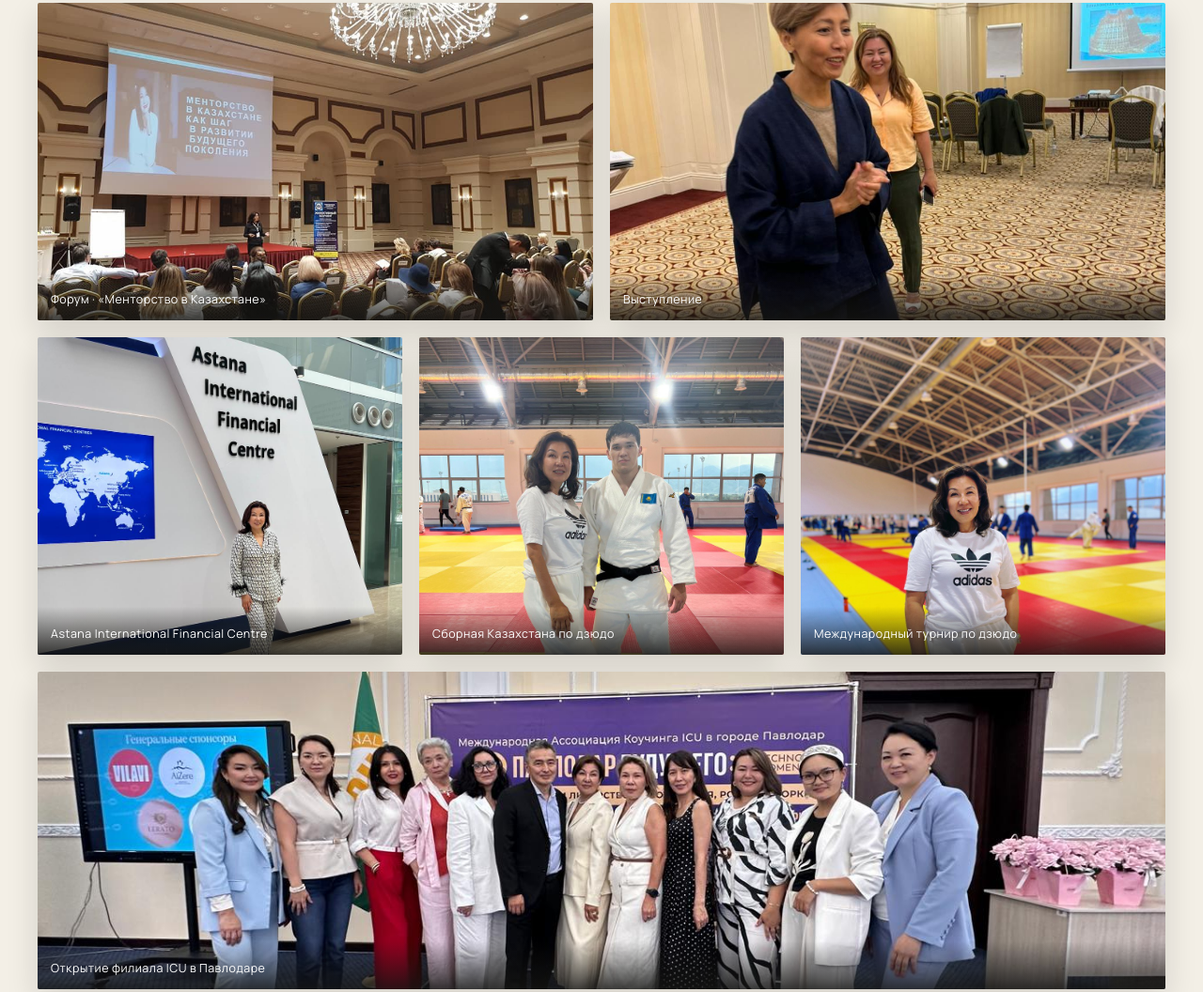
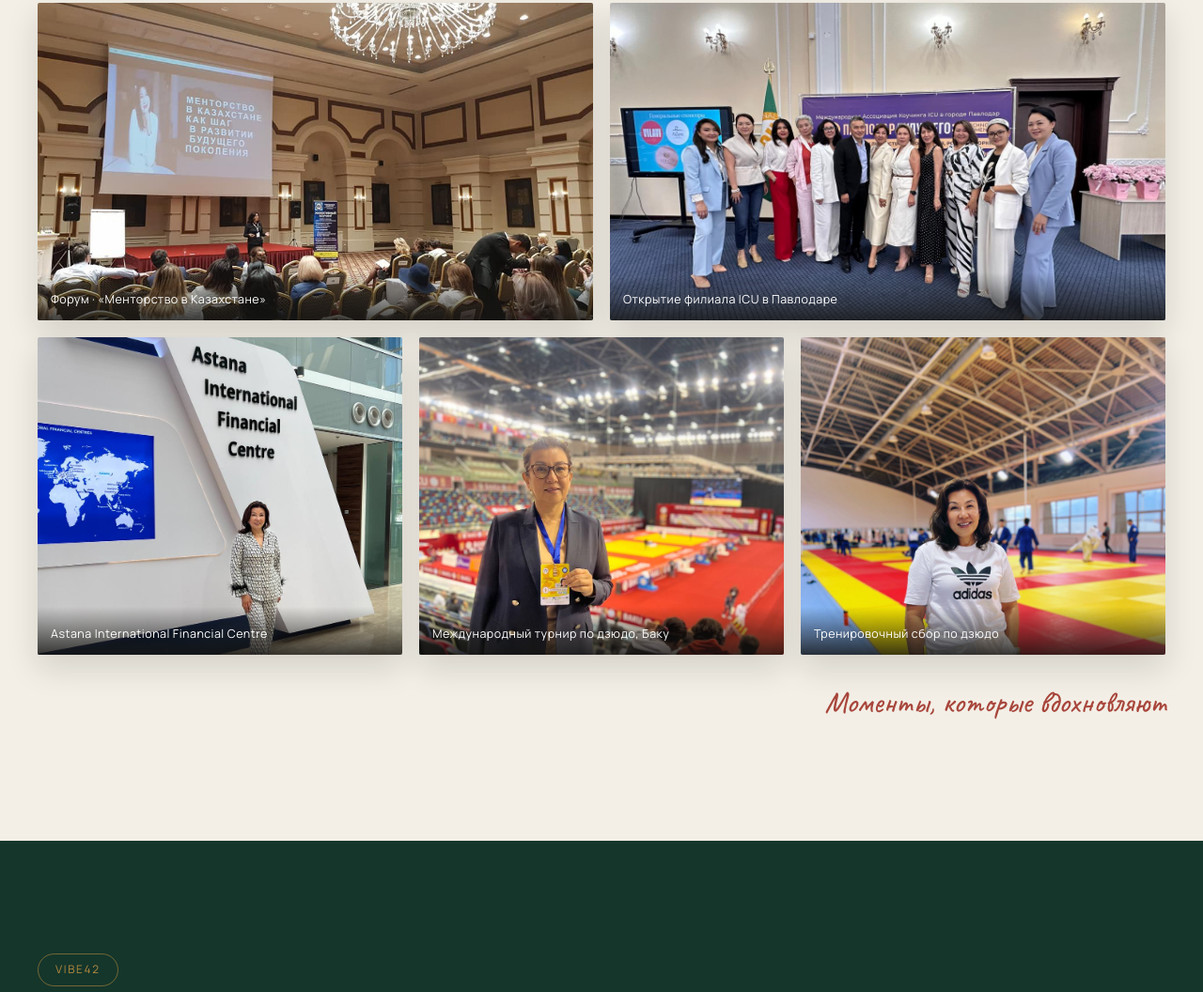
Before and after one commit to galbagdat/Galiya-Bagdat, a plain HTML site: page index.html in a window 1280 px wide. Shown: the part 6290-7346 px from the top of the page at 94% size. Drawn offline with nearby package versions, Linux system fonts and the light colour scheme; a web font is replaced by a local one.

Commit message:
Коллаж: убраны 'Сборная' и 'Выступление'; добавлен турнир в Баку; кадры переставлены по ориентации

```diff
--- a/index.html
+++ b/index.html
@@ -416,24 +416,20 @@
         <figcaption data-i18n="mom.2">Форум · «Менторство в Казахстане»</figcaption>
       </figure>
       <figure class="c2">
-        <img src="photo-speaking.jpg" alt="" onerror="this.outerHTML='&lt;div class=\'ph\' data-label=\'Выступление\'&gt;&lt;/div&gt;'" />
-        <figcaption data-i18n="mom.1">Выступление</figcaption>
+        <img src="photo-pavlodar.jpg" alt="" onerror="this.outerHTML='&lt;div class=\'ph\' data-label=\'Павлодар\'&gt;&lt;/div&gt;'" />
+        <figcaption data-i18n="mom.4">Открытие филиала ICU в Павлодаре</figcaption>
       </figure>
       <figure class="c3">
         <img class="por" src="photo-aifc.jpg" alt="" onerror="this.outerHTML='&lt;div class=\'ph\' data-label=\'AIFC\'&gt;&lt;/div&gt;'" />
         <figcaption data-i18n="mom.3">Astana International Financial Centre</figcaption>
       </figure>
       <figure class="c4">
-        <img class="por" src="photo-judoteam.jpg" alt="" onerror="this.outerHTML='&lt;div class=\'ph\' data-label=\'Сборная\'&gt;&lt;/div&gt;'" />
-        <figcaption data-i18n="mom.6">Сборная Казахстана по дзюдо</figcaption>
+        <img class="por" src="photo-baku-arena.jpg" alt="" onerror="this.outerHTML='&lt;div class=\'ph\' data-label=\'Баку\'&gt;&lt;/div&gt;'" />
+        <figcaption data-i18n="mom.5">Международный турнир по дзюдо, Баку</figcaption>
       </figure>
       <figure class="c5">
-        <img class="por" src="photo-baku.jpg" alt="" onerror="if(!this.dataset.fb){this.dataset.fb=1;this.src='photo-judo.jpg';}else{this.outerHTML='&lt;div class=\'ph\' data-label=\'Дзюдо\'&gt;&lt;/div&gt;';}" />
-        <figcaption data-i18n="mom.5">Международный турнир по дзюдо</figcaption>
-      </figure>
-      <figure class="c6">
-        <img src="photo-pavlodar.jpg" alt="" onerror="this.outerHTML='&lt;div class=\'ph\' data-label=\'Павлодар\'&gt;&lt;/div&gt;'" />
-        <figcaption data-i18n="mom.4">Открытие филиала ICU в Павлодаре</figcaption>
+        <img class="por" src="photo-baku.jpg" alt="" style="object-position:center 12%;" onerror="if(!this.dataset.fb){this.dataset.fb=1;this.src='photo-judo.jpg';}else{this.outerHTML='&lt;div class=\'ph\' data-label=\'Дзюдо\'&gt;&lt;/div&gt;';}" />
+        <figcaption data-i18n="mom.8">Тренировочный сбор по дзюдо</figcaption>
       </figure>
     </div>
     <div class="handwrite reveal" data-i18n="mom.hand">Моменты, которые вдохновляют</div>
@@ -526,7 +522,7 @@ const I18N={
   "proj.4.h":"Онлайн-школа коучинга","proj.4":"Основатель. Первая в РК онлайн-школа с аккредитацией ICU и первая школа коучинга на казахском языке.","proj.4.t":"Основатель",
   "phil.quote":"Хочешь изменить мир — измени себя",
   "phil.meta":"Развитие — как живое дерево: растёт лишь тогда, когда одновременно пускает корни глубже и тянется к свету.",
-  "mom.title":"Моменты и события","mom.1":"Выступление","mom.2":"Форум · «Менторство в Казахстане»","mom.3":"Astana International Financial Centre","mom.4":"Открытие филиала ICU в Павлодаре","mom.5":"Международный турнир по дзюдо","mom.6":"Сборная Казахстана по дзюдо","mom.7":"Менторская встреча","mom.hand":"Моменты, которые вдохновляют",
+  "mom.title":"Моменты и события","mom.1":"Выступление","mom.2":"Форум · «Менторство в Казахстане»","mom.3":"Astana International Financial Centre","mom.4":"Открытие филиала ICU в Павлодаре","mom.5":"Международный турнир по дзюдо, Баку","mom.6":"Сборная Казахстана по дзюдо","mom.7":"Менторская встреча","mom.8":"Тренировочный сбор по дзюдо","mom.hand":"Моменты, которые вдохновляют",
   "vibe.quote":"Это программа не про искусственный интеллект — она про веру человека в то, что он способен создавать.",
   "vibe.p1":"Я — один из авторов программы Vibe42. Через неё прошли более 600 участников: сотрудники Казахтелекома, представители бизнеса, студенты, врачи, инженеры, преподаватели, руководители и пенсионеры.",
   "vibe.p2":"Новый этап — до 400 человек ежемесячно в компаниях группы «Самрук-Қазына» по каскадной модели обучения.",
@@ -565,7 +561,7 @@ const I18N={
   "proj.4.h":"Онлайн коучинг мектебі","proj.4":"Құрылтайшы. ICU аккредитациясы бар ҚР-дағы алғашқы онлайн мектеп және қазақ тіліндегі алғашқы коучинг мектебі.","proj.4.t":"Құрылтайшы",
   "phil.quote":"Әлемді өзгерткің келсе — өзіңді өзгерт",
   "phil.meta":"Даму — тірі ағаш сияқты: ол тек тамырын тереңге жіберіп әрі нұрға ұмтылғанда ғана өседі.",
-  "mom.title":"Сәттер мен оқиғалар","mom.1":"Сөйлеу","mom.2":"Форум · «Қазақстандағы менторлық»","mom.3":"Astana International Financial Centre","mom.4":"Павлодарда ICU филиалының ашылуы","mom.5":"Халықаралық дзюдо турнирі","mom.6":"Қазақстан дзюдодан құрамасы","mom.7":"Менторлық кездесу","mom.hand":"Шабыт беретін сәттер",
+  "mom.title":"Сәттер мен оқиғалар","mom.1":"Сөйлеу","mom.2":"Форум · «Қазақстандағы менторлық»","mom.3":"Astana International Financial Centre","mom.4":"Павлодарда ICU филиалының ашылуы","mom.5":"Халықаралық дзюдо турнирі, Баку","mom.6":"Қазақстан дзюдодан құрамасы","mom.7":"Менторлық кездесу","mom.8":"Дзюдодан жаттығу жиыны","mom.hand":"Шабыт беретін сәттер",
   "vibe.quote":"Бұл бағдарлама жасанды интеллект туралы емес — ол адамның жасай алатынына деген сенімі туралы.",
   "vibe.p1":"Мен — Vibe42 бағдарламасының авторларының бірімін. Оны 600-ден астам қатысушы өтті: Қазақтелеком қызметкерлері, бизнес өкілдері, студенттер, дәрігерлер, инженерлер, оқытушылар, басшылар және зейнеткерлер.",
   "vibe.p2":"Жаңа кезең — «Самұрық-Қазына» тобы компанияларында каскадтық модель бойынша айына 400 адамға дейін.",
@@ -604,7 +600,7 @@ const I18N={
   "proj.4.h":"Online coaching school","proj.4":"Founder. The first ICU-accredited online school in Kazakhstan and the first coaching school in the Kazakh language.","proj.4.t":"Founder",
   "phil.quote":"Want to change the world — change yourself",
   "phil.meta":"Growth is like a living tree: it thrives only when it sends its roots deeper and reaches for the light at the same time.",
-  "mom.title":"Moments and events","mom.1":"Speaking","mom.2":"Forum · “Mentorship in Kazakhstan”","mom.3":"Astana International Financial Centre","mom.4":"Opening of the ICU branch in Pavlodar","mom.5":"International judo tournament","mom.6":"Kazakhstan national judo team","mom.7":"Mentoring session","mom.hand":"Moments that inspire",
+  "mom.title":"Moments and events","mom.1":"Speaking","mom.2":"Forum · “Mentorship in Kazakhstan”","mom.3":"Astana International Financial Centre","mom.4":"Opening of the ICU branch in Pavlodar","mom.5":"International judo tournament, Baku","mom.6":"Kazakhstan national judo team","mom.7":"Mentoring session","mom.8":"Judo training camp","mom.hand":"Moments that inspire",
   "vibe.quote":"This programme is not about artificial intelligence — it is about a person’s belief that they are capable of creating.",
   "vibe.p1":"I am one of the authors of the Vibe42 programme. More than 600 participants have gone through it: Kazakhtelecom employees, business representatives, students, doctors, engineers, lecturers, executives and retirees.",
   "vibe.p2":"A new stage — up to 400 people per month in companies of the “Samruk-Kazyna” group via a cascade model.",
```
Also changed, not shown: .claude/settings.local.json, photo-baku-arena.jpg (added).
